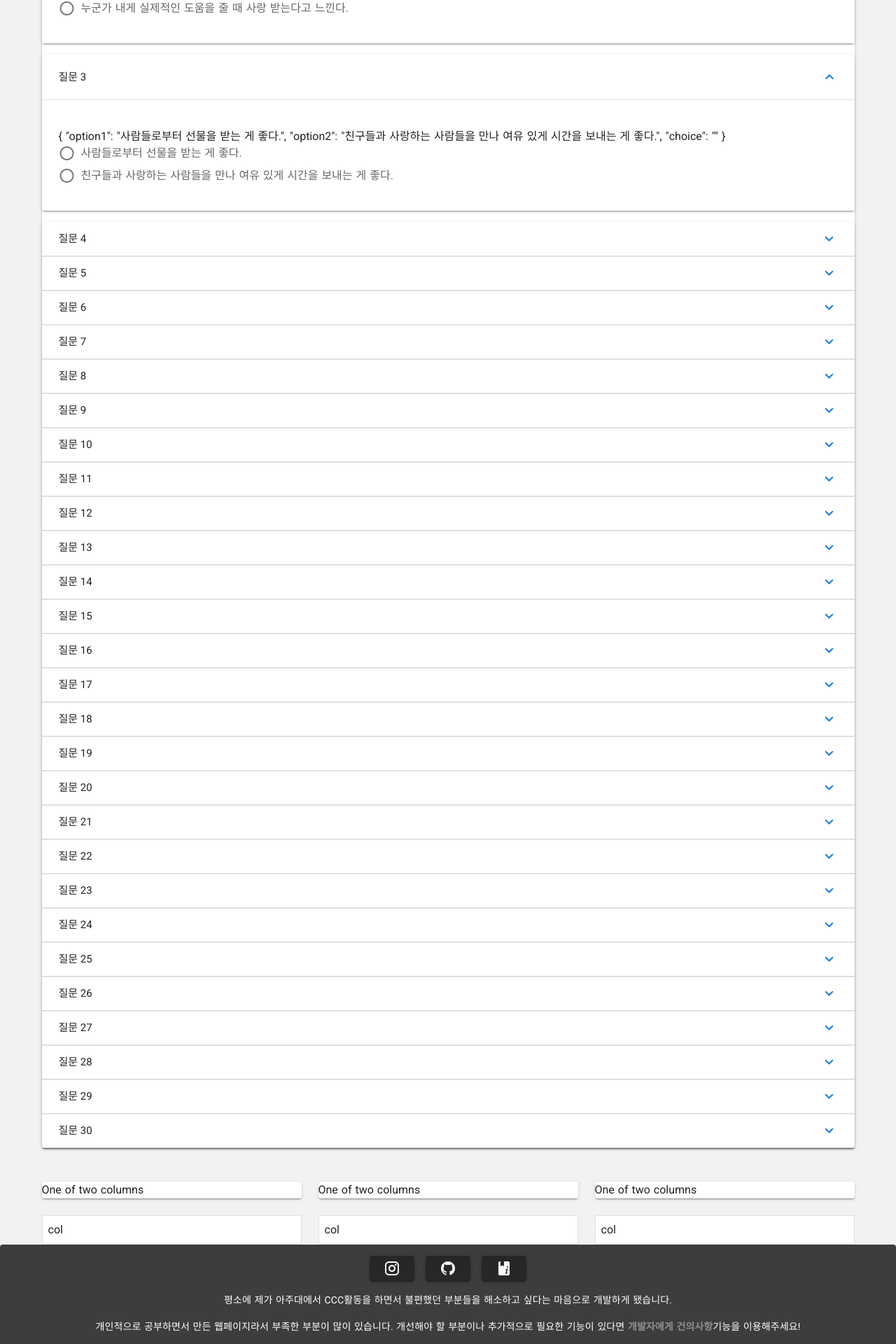
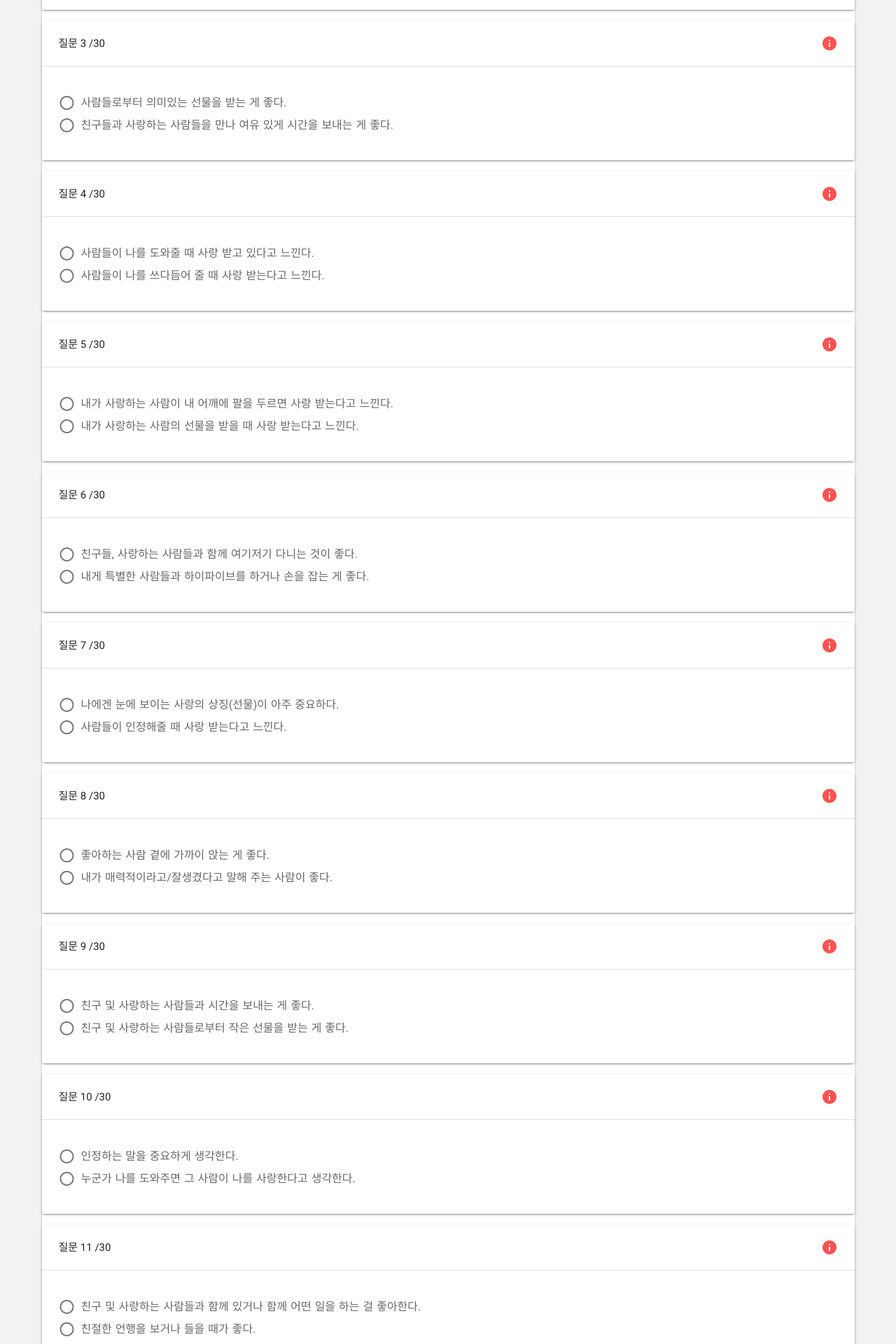
Before and after one commit to peterhyun1234/vue-ForSuwonCCC, a Nuxt app in the folder was-fsc/: page /langOflove/test in a window 1280 px wide. Shown: the part 460-2380 px from the top of the page at 70% size. Built offline with nearby package versions, Linux system fonts and the light colour scheme.

Commit message:
add error exception func

```diff
--- a/was-fsc/pages/langOflove/test.vue
+++ b/was-fsc/pages/langOflove/test.vue
@@ -26,16 +26,19 @@
                 :key="i"
               >
                 <v-expansion-panel-header expand-icon="mdi-menu-down">
-                  질문 {{i+1}}
+                  질문 {{i+1}} /{{QDegree}}
                   <template v-slot:actions>
                     <v-icon color="primary">$expand</v-icon>
                   </template>
+                  <template v-slot:actions>
+                    <v-icon color="error">mdi-alert-circle</v-icon>
+                  </template>
                 </v-expansion-panel-header>
+
                 <v-divider></v-divider>
                 <v-expansion-panel-content
                   class= "mt-5">
-                  <v-radio-group v-model="questions[i]">
-                    {{questions[i]}}
+                  <v-radio-group v-model="radios[i]">
                     <v-radio value="opt1">
                       <template v-slot:label>
                         <div>{{questions[i].option1}}</div>
@@ -50,75 +53,30 @@
                 </v-expansion-panel-content>
               </v-expansion-panel>
             </v-expansion-panels>
-                <!-- <div>
-      <v-expansion-panels>
-        <v-expansion-panel>
-          <v-expansion-panel-header>
-            Item
-            <template v-slot:actions>
-              <v-icon color="primary">$expand</v-icon>
-            </template>
-          </v-expansion-panel-header>
-        </v-expansion-panel>
-
-        <v-expansion-panel>
-          <v-expansion-panel-header disable-icon-rotate>
-            Item
-            <template v-slot:actions>
-              <v-icon color="teal">mdi-check</v-icon>
-            </template>
-          </v-expansion-panel-header>
-          <v-expansion-panel-content>
-            Lorem ipsum dolor sit amet, consectetur adipiscing elit, sed do eiusmod tempor incididunt ut labore et dolore magna aliqua. Ut enim ad minim veniam, quis nostrud exercitation ullamco laboris nisi ut aliquip ex ea commodo consequat.
-          </v-expansion-panel-content>
-        </v-expansion-panel>
-
-        <v-expansion-panel>
-          <v-expansion-panel-header disable-icon-rotate>
-            Item
-            <template v-slot:actions>
-              <v-icon color="error">mdi-alert-circle</v-icon>
-            </template>
-          </v-expansion-panel-header>
-          <v-expansion-panel-content>
-            Lorem ipsum dolor sit amet, consectetur adipiscing elit, sed do eiusmod tempor incididunt ut labore et dolore magna aliqua. Ut enim ad minim veniam, quis nostrud exercitation ullamco laboris nisi ut aliquip ex ea commodo consequat.
-          </v-expansion-panel-content>
-        </v-expansion-panel>
-      </v-expansion-panels>
-    </div> -->
-          </v-card>
-        </v-col>
-      </v-row>
-      <v-row>
-        <v-col>
-          <v-card>
-            One of two columns
-          </v-card>
-        </v-col>
-        <v-col>
-          <v-card>
-            One of two columns
-          </v-card>
-        </v-col>
-        <v-col>
-          <v-card>
-            One of two columns
           </v-card>
         </v-col>
       </v-row>
       <v-row>
         <v-col
-          v-for="n in 3"
-          :key="n"
-          cols="sm"
+          class="my-2"
+          style="text-align: center;"
         >
-          <v-card
-            class="pa-2"
-            outlined
-            tile
-          >
-            col
-          </v-card>
+          <v-btn
+            :class="[computedMargin]"
+            class="subtitle-1 font-weight-bold"
+            color="warning"
+            large >
+            <v-icon large>mdi-cached</v-icon>
+            응답 초기화
+          </v-btn>
+          <v-btn
+            :class="[computedMargin]"
+            class="subtitle-1 font-weight-bold white--text"
+            color="green"
+            large >
+            <v-icon large>mdi-arrow-right-circle-outline</v-icon>
+            결과 확인!
+          </v-btn>
         </v-col>
       </v-row>
     </v-container>
@@ -135,38 +93,228 @@ export default {
   },
   data () {
     return {
+      QDegree: degreeOfQ,
       panel: [],
-      radios: ['','',''],
+      radios: [],
       questions: [
         {
-          option1: "나는 나를 인정하는 내용의 쪽지 받기를 좋아한다.",
+          option1: "나는 나를 인정하는 내용의 문자나 카톡을 받는 것을 좋아한다.",
           option2: "나는 안기는 것이 좋다.",
-          choice: "",
+          option1_prop: "A",
+          option2_prop: "E",
         },
         {
           option1: "특별한 사람과 일대일로 시간을 보내는 게 좋다.",
-          option2: "누군가 내게 실제적인 도움을 줄 때 사랑 받는다고 느낀다.",
-          choice: "",
+          option2: "누군가 내게 도움을 줄 때 사랑 받는다고 느낀다.",
+          option1_prop: "B",
+          option2_prop: "D",
         },
         {
-          option1: "사람들로부터 선물을 받는 게 좋다.",
+          option1: "사람들로부터 의미있는 선물을 받는 게 좋다.",
           option2: "친구들과 사랑하는 사람들을 만나 여유 있게 시간을 보내는 게 좋다.",
-          choice: "",
+          option1_prop: "C",
+          option2_prop: "B",
+        },
+        {
+          option1: "사람들이 나를 도와줄 때 사랑 받고 있다고 느낀다.",
+          option2: "사람들이 나를 쓰다듬어 줄 때 사랑 받는다고 느낀다.",
+          option1_prop: "D",
+          option2_prop: "E",
+        },
+        {
+          option1: "내가 사랑하는 사람이 내 어깨에 팔을 두르면 사랑 받는다고 느낀다.",
+          option2: "내가 사랑하는 사람의 선물을 받을 때 사랑 받는다고 느낀다.",
+          option1_prop: "E",
+          option2_prop: "C",
+        },
+        {
+          option1: "친구들, 사랑하는 사람들과 함께 여기저기 다니는 것이 좋다.",
+          option2: "내게 특별한 사람들과 하이파이브를 하거나 손을 잡는 게 좋다.",
+          option1_prop: "B",
+          option2_prop: "E",
+        },
+        {
+          option1: "나에겐 눈에 보이는 사랑의 상징(선물)이 아주 중요하다.",
+          option2: "사람들이 인정해줄 때 사랑 받는다고 느낀다.",
+          option1_prop: "C",
+          option2_prop: "A",
+        },
+        {
+          option1: "좋아하는 사람 곁에 가까이 앉는 게 좋다.",
+          option2: "내가 매력적이라고/잘생겼다고 말해 주는 사람이 좋다.	",
+          option1_prop: "E",
+          option2_prop: "A",
+        },
+        {
+          option1: "친구 및 사랑하는 사람들과 시간을 보내는 게 좋다.",
+          option2: "친구 및 사랑하는 사람들로부터 작은 선물을 받는 게 좋다.",
+          option1_prop: "B",
+          option2_prop: "C",
+        },
+        {
+          option1: "인정하는 말을 중요하게 생각한다.",
+          option2: "누군가 나를 도와주면 그 사람이 나를 사랑한다고 생각한다.",
+          option1_prop: "A",
+          option2_prop: "D",
+        },
+        {
+          option1: "친구 및 사랑하는 사람들과 함께 있거나 함께 어떤 일을 하는 걸 좋아한다.",
+          option2: "친절한 언행을 보거나 들을 때가 좋다.",
+          option1_prop: "B",
+          option2_prop: "A",
+        },
+        {
+          option1: "상대방이 하는 말보다 그 사람의 행동이 내게 더 큰 영향을 준다.",
+          option2: "포옹을 하면 친밀한 느낌, 상대방이 나를 소중히 여긴다는 느낌이 든다.",
+          option1_prop: "D",
+          option2_prop: "E",
+        },
+        {
+          option1: "나는 칭찬을 소중히 여기고 비판을 피하려 든다.",
+          option2: "커다란 선물 하나보다 작은 선물 여러 개가 더 의미 있다.",
+          option1_prop: "A",
+          option2_prop: "C",
+        },
+        {
+          option1: "누군가와 함께 이야기를 하거나 뭔가를 같이하면 그와 가깝게 느껴진다.",
+          option2: "친구들과 사랑하는 사람들이 나를 쓰담쓰담 해주면 더욱 친밀감을 느낀다.",
+          option1_prop: "B",
+          option2_prop: "E",
+        },
+        {
+          option1: "사람들이 내가 한 일에 대해 칭찬하는 게 좋다.",
+          option2: "사람들이 날 위해 하기 싫은 일을 할 때 그들의 사랑을 느낀다.",
+          option1_prop: "A",
+          option2_prop: "D",
+        },
+        {
+          option1: "친구 및 사랑하는 사람들이 나를 터치하면서 지나가는 게 좋다.",
+          option2: "사람들이 내 말을 경청하고 내 말에 진정한 관심을 보이는 게 좋다.",
+          option1_prop: "E",
+          option2_prop: "B",
+        },
+        {
+          option1: "친구들과 사랑하는 사람들이 내 업무나 일을 도와줄 때 그들의 사랑을 느낀다.",
+          option2: "친구와 사랑하는 사람들로부터 선물을 받는 게 정말 좋다.",
+          option1_prop: "D",
+          option2_prop: "C",
+        },
+        {
+          option1: "사람들이 내 외모를 칭찬하는 게 좋다.",
+          option2: "사람들이 내 기분을 이해하기 위해 시간을 낼 때 그들의 사랑을 느낀다.",
+          option1_prop: "A",
+          option2_prop: "B",
+        },
+        {
+          option1: "특별한 사람이 나를 쓰다듬을 때 안정감을 느낀다.",
+          option2: "누군가 나를 위해 봉사를해준다고 생각하면 사랑을 느낀다.",
+          option1_prop: "E",
+          option2_prop: "D",
+        },
+        {
+          option1: "특별한 사람들이 나를 위해 하는 많은 일들에 감사한다.",
+          option2: "특별한 사람들이 날 위해 만든 선물을 받는 걸 좋아한다.",
+          option1_prop: "D",
+          option2_prop: "C",
+        },
+        {
+          option1: "누군가의 온전한 관심을 받을 때 기분이 정말 좋다.",
+          option2: "누군가 나를 위해 헌신할 때 기분이 정말 좋다.",
+          option1_prop: "B",
+          option2_prop: "D",
+        },
+        {
+          option1: "생일날 선물로 축하를 받을 때 사랑 받는다고 느낀다.",
+          option2: "생일날 뜻 깊은 말로 축하를 받을 때 사랑 받는다고 느낀다.",
+          option1_prop: "C",
+          option2_prop: "A",
+        },
+        {
+          option1: "상대방이 선물을 주면 그 사람의 특별한 마음이 느껴진다.",
+          option2: "상대방이 나의 허드렛일을 도와줄 때 사랑 받는다고 느낀다.",
+          option1_prop: "C",
+          option2_prop: "D",
+        },
+        {
+          option1: "누군가 내 말을 끊지 않고 참을성 있게 들어줄 때 고마움을 느낀다.",
+          option2: "누군가 특별한 날을 기억하고 선물을 줄 때 고마움을 느낀다.",
+          option1_prop: "B",
+          option2_prop: "C",
+        },
+        {
+          option1: "사랑하는 사람들이 내게 관심을 갖고 내 일상 업무를 도와줄 때 기분이 좋다.",
+          option2: "특별한 사람과 함께 장기여행을 다니는 게 좋다.",
+          option1_prop: "D",
+          option2_prop: "B",
+        },
+        {
+          option1: "가까운 사람에게 가벼운 뽀뽀를 하거나 받는 것이 좋다.",
+          option2: "특별한 이유 없이 선물을 받으면 신이 난다.",
+          option1_prop: "E",
+          option2_prop: "C",
+        },
+        {
+          option1: "고맙다는 말을 듣는 게 좋다.",
+          option2: "대화를 나누는 사람이 나를 쳐다보는 게 좋다.",
+          option1_prop: "A",
+          option2_prop: "B",
+        },
+        {
+          option1: "친구나 사랑하는 사람이 준 선물은 내게 언제나 특별하다.",
+          option2: "친구나 사랑하는 사람이 나를 터치할 때 기분이 좋다.",
+          option1_prop: "C",
+          option2_prop: "E",
+        },
+        {
+          option1: "상대방이 내가 요청한 어떤 일을 열정적으로 할 때 그 사람의 사랑을 느낀다.",
+          option2: "너무나 고맙다는 말을 들을 때 사랑 받고 있음을 느낀다.",
+          option1_prop: "D",
+          option2_prop: "A",
+        },
+        {
+          option1: "나는 매일 가까운 사람이 스킨쉽으로 다가오는 것이 좋다.",
+          option2: "나는 매일 특별한 사람이 나를 인정해주는 말을 해주는 게 좋다.",
+          option1_prop: "E",
+          option2_prop: "A",
         },
       ],
+      windowSize: {
+        x: 0,
+        y: 0,
+        mobile: false
+      },
     }
   },
 
 
   mounted() {
     this.init();
+    this.onResize();
   },
+
+  computed: {
+    computedMargin(){
+      if(this.windowSize.mobile){
+        return `ma-1`
+      }else{
+        return `mb-3 ml-5 mr-5`
+      }
+    },
+  },
+
   methods: {
     init () {
-      for(let i = 0; i < 3; i++){
+      for(let i = 0; i < degreeOfQ; i++){
         this.panel.push(i);
       }
+
       //console.log(this.panel);
+    },
+    onResize () {
+      this.windowSize = { x: window.innerWidth, y: window.innerHeight }
+      if(window.innerWidth < 650){
+        this.windowSize.mobile = true
+      }
     },
   }
 }
```
